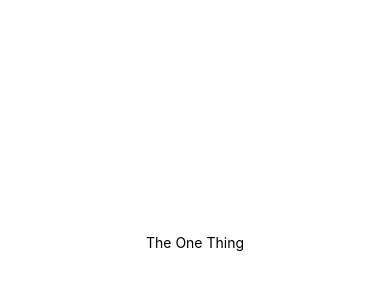
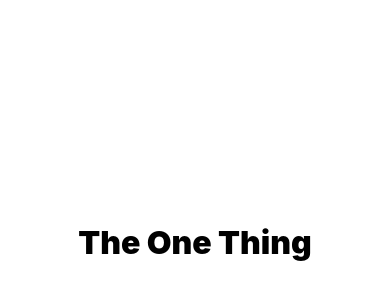
Before and after one commit to lnk00/the-one-thing, a React Native app: screen / in a window 390 px wide. Shown: the part 180-480 px from the top of the page. Built offline with nearby package versions, Linux system fonts and the light colour scheme.

Commit message:
add reanimated

```diff
--- a/App.tsx
+++ b/App.tsx
@@ -4,7 +4,7 @@ import { StyleSheet, Text, View } from 'react-native';
 export default function App() {
   return (
     <View style={styles.container}>
-      <Text>The One Thing</Text>
+      <Text style={styles.title}>The One Thing</Text>
       <StatusBar style="auto" />
     </View>
   );
@@ -17,4 +17,8 @@ const styles = StyleSheet.create({
     alignItems: 'center',
     justifyContent: 'center',
   },
+  title: {
+    fontSize: 32,
+    fontWeight: '900',
+  },
 });
--- a/package.json
+++ b/package.json
@@ -13,7 +13,8 @@
     "expo": "~53.0.4",
     "expo-status-bar": "~2.2.3",
     "react": "19.0.0",
-    "react-native": "0.79.1"
+    "react-native": "0.79.1",
+    "react-native-reanimated": "~3.17.4"
   },
   "devDependencies": {
     "@babel/core": "^7.25.2",
```
Also changed, not shown: 2 other files (tests, documents, lock files or other folders).
